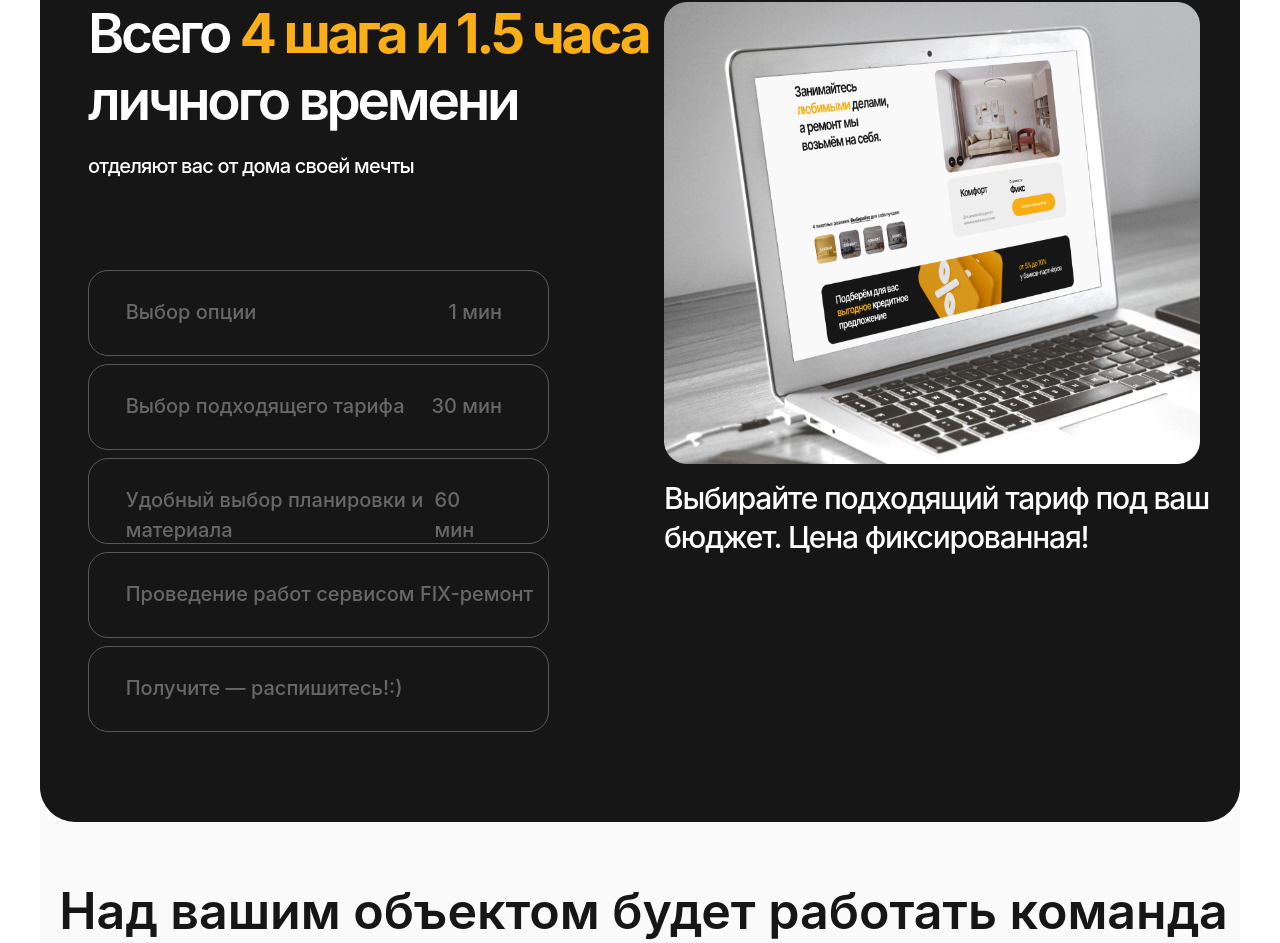
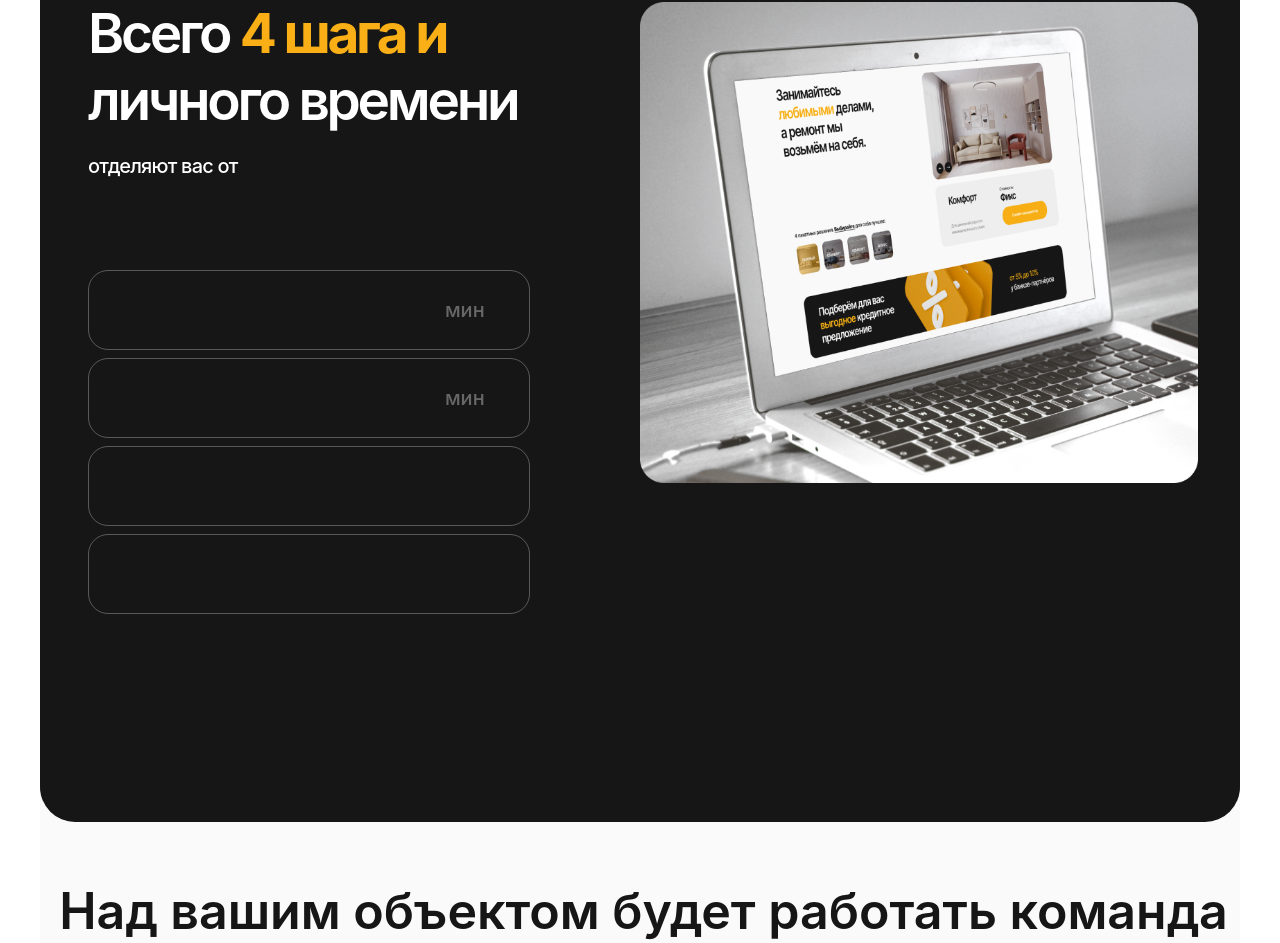
Before and after one commit to projacktor/FixR, a React (Vite) app: page / in a window 1280 px wide. Shown: the part 4289-5232 px from the top of the page. Built offline with nearby package versions, Linux system fonts and the light colour scheme.

Commit message:
Change Planner behavior. Modulate components

```diff
--- a/src/components/widgets/Planner/Planner.jsx
+++ b/src/components/widgets/Planner/Planner.jsx
@@ -2,40 +2,50 @@ import React from 'react';
 
 import "./style.scss";
 
-function Planner({planner_img}) {
+function Planner({planner_img,
+                     time_text,
+                     p1_text,
+                     step1_description,
+                     step1_time,
+                     step2_description,
+                     step2_time,
+                     step3_description,
+                     step3_time,
+                     step4_description,
+                     p2_text,
+                     link_text}) {
     return (
         <div className="planner">
             <div id="planner_right">
                 <div className="planner_textbox">
-                    <h2>Всего <b>4 шага и 1.5 часа</b> <br/> личного времени </h2>
-                    <p>отделяют вас от дома своей мечты</p>
+                    <h2>Всего <b>4 шага и {time_text}</b> <br/> личного времени </h2>
+                    <p>отделяют вас от {p1_text}</p>
                 </div>
                 <div className="planner_steps">
                     <div className="planner_single_step" id="planner_step1">
-                        <p className="planner_steps_t1">Выбор опции</p>
-                        <p className="planner_steps_t2">1 мин</p>
+                        <p className="planner_steps_t1">{step1_description}</p>
+                        <p className="planner_steps_t2">{step1_time} мин</p>
                     </div>
                     <div className="planner_single_step" id="planner_step2">
-                        <p className="planner_steps_t1">Выбор подходящего тарифа</p>
-                        <p className="planner_steps_t2">30 мин</p>
+                        <p className="planner_steps_t1">{step2_description}</p>
+                        <p className="planner_steps_t2">{step2_time} мин</p>
                     </div>
                     <div className="planner_single_step" id="planner_step3">
-                        <p className="planner_steps_t1">Удобный выбор
-                            планировки и материала</p>
-                        <p className="planner_steps_t2">60 мин</p>
+                        <p className="planner_steps_t1">{step3_description}</p>
+                        <p className="planner_steps_t2">{step3_time}</p>
                     </div>
                     <div className="planner_single_step" id="planner_step4">
-                        <p className="planner_steps_t1">Проведение работ сервисом FIX-ремонт</p>
+                        <p className="planner_steps_t1">{step4_description}</p>
                     </div>
-                    <div className="planner_single_step" id="planner_step5">
-                        <p className="planner_steps_t1">Получите — распишитесь!:)</p>
+                    <div id="link_container">
+                        <a>{link_text}</a>
                     </div>
+
                 </div>
             </div>
             <div id="planner_left">
                 <img src={planner_img} alt="FIX-remont_planner"/>
-                <p>Выбирайте подходящий тариф под ваш бюджет.
-                    Цена фиксированная!</p>
+                <p>{p2_text}</p>
             </div>
         </div>
     );
--- a/src/components/widgets/Planner/style.scss
+++ b/src/components/widgets/Planner/style.scss
@@ -55,19 +55,18 @@
       align-items: flex-start;
 
       .planner_single_step {
-        position: static;
+        display: flex;
+        flex-direction: row;
+        align-items: center;
+        justify-content: space-between;
+        //position: static;
         width: 100%;
-        height: 20%;
-        flex: none;
-        flex-grow: 0;
+        height: 5rem;
         margin: 0.5vh 0;
         opacity: 0.35;
         box-sizing: border-box;
         border: 0.06rem solid #d3d3d3;
         border-radius: 1.25rem;
-        display: flex;
-        flex-direction: row;
-        justify-content: space-between;
 
         p {
           color: rgb(255, 255, 255);
@@ -77,7 +76,7 @@
           letter-spacing: -4%;
           text-align: left;
           position: relative;
-          top: 7%;
+          margin: 0;
         }
 
         .planner_steps_t1 {
@@ -121,6 +120,20 @@
       #planner_step5 {
         order: 5;
       }
+
+      #link_container {
+        order: 6;
+        width: 100%;
+        height: 5rem;
+        display: flex;
+        a {
+          position: relative;
+          color: #f9af15;
+          text-decoration: underline;
+          //margin-top: 3rem;
+          transform: translateY(3rem);
+        }
+      }
     }
   }
 
@@ -137,10 +150,9 @@
     }
 
     p {
-      position: relative;
-      top: -2%;
+      width: 41rem;
       font-weight: 500;
-      font-size: 30px;
+      font-size: 28px;
       line-height: 130%;
       letter-spacing: -0.04em;
       color: #fff;
--- a/src/pages/Partnership/Partnership.jsx
+++ b/src/pages/Partnership/Partnership.jsx
@@ -6,7 +6,9 @@ import OrangeButton from "../../components/shared/buttons/Orange_Button/OrangeBu
 import HomeBullets from "../../components/widgets/Home Bullets/HomeBullets.jsx";
 import Suit from "../../components/widgets/Suit/Suit.jsx";
 import Predict from "../../components/widgets/Predict/Predict.jsx";
+import Planner from "../../components/widgets/Planner/Planner.jsx";
 import linkImg from "../../../public/assets/svg/linkImg.svg";
+import plannerImage from "../../../public/assets/img/plannerImage2.png";
 
 function Partnership() {
     return (
@@ -51,7 +53,19 @@ function Partnership() {
 
             <Predict/>
 
-
+            <Planner planner_img={plannerImage}
+                     time_text="10 минут"
+                     p1_text="первой выплаты вознаграждения"
+                     step1_description="Регистрация на платформе"
+                     step1_time="2"
+                     step2_description="Оформление сделки"
+                     step2_time="8"
+                     step3_description="Проведение работ сервисом FIX-ремонт"
+                     step3_time=""
+                     step4_description="Первая выплата"
+                     p2_text="Простая регистрация на платформе для партнёров FIX-ремонт займёт не более 2-х минут вашего времени!"
+                     link_text="Инструкция по регистрации"
+            />
         </main>
     );
 }
```
Also changed, not shown: public/assets/img/plannerImage2.png (added).
